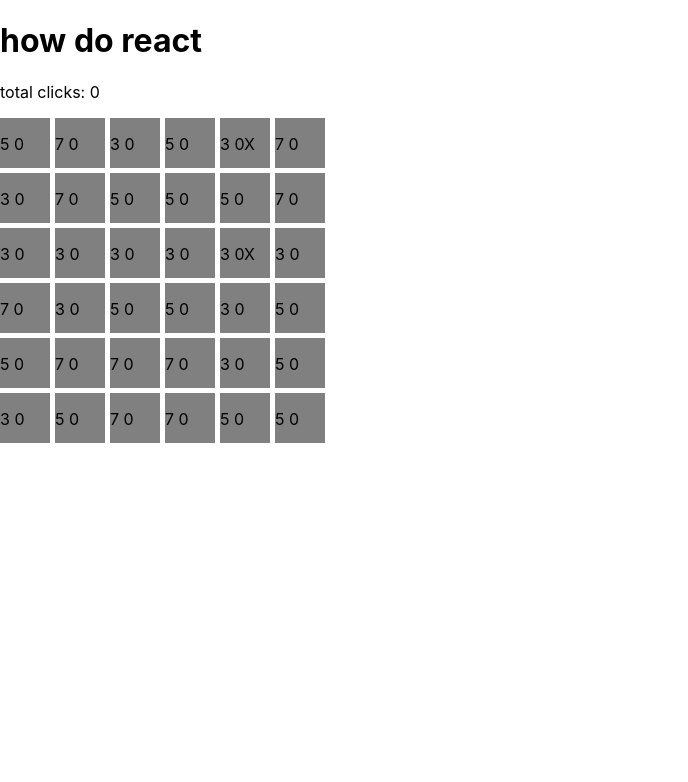
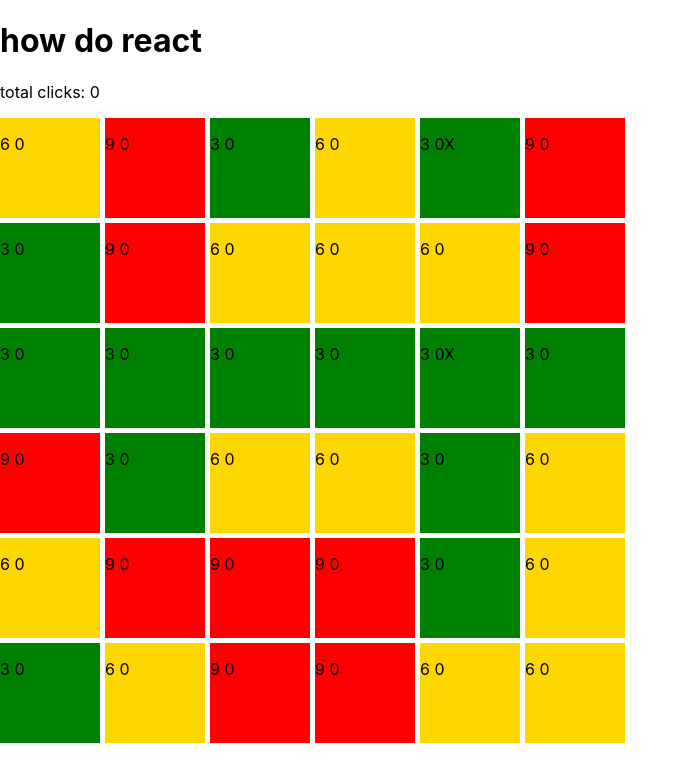
Before and after one commit to smooto/excavation-station, a React (Create React App) app: page / in a window 1280 px wide. Shown: the top 782 px of the page, without its empty margins (0-688 px from the left). Built offline with nearby package versions, Linux system fonts and the light colour scheme.

Commit message:
Change view based on tileClass and tileClicks

```diff
--- a/src/App.css
+++ b/src/App.css
@@ -5,13 +5,13 @@
 }
 
 .cell {
-  height: 50px;
-  width: 50px;
+  height: 100px;
+  width: 100px;
   background-color: gray;
 }
 
 .treasure {
-  height: 50px;
-  width: 50px;
+  height: 100px;
+  width: 100px;
   background-color: gold;
 }
--- a/src/App.jsx
+++ b/src/App.jsx
@@ -1,6 +1,7 @@
 import React, { useState, useEffect } from 'react';
 import Cell from './Cell';
 import './App.css';
+import './Cell.css';
 
 // const gameLevels = {
 //   1: [3, 5],
@@ -27,7 +28,7 @@ function App() {
     <>
       <h1>how do react</h1>
       <p>total clicks: {totalClicks}</p>
-      <div class="grid-container" style={{gridTemplateColumns: `repeat(${grid.columns}, 50px)`}}>
+      <div class="grid-container" style={{gridTemplateColumns: `repeat(${grid.columns}, 100px)`}}>
         {
           makeGrid(grid.rows, grid.columns)
             .map((cell, i) => {
--- /dev/null
+++ b/src/Cell.css
@@ -0,0 +1,27 @@
+.tile3 {
+  background-color: red;
+}
+
+.tile2 {
+  background-color: gold;
+}
+
+.tile1 {
+  background-color: green;
+}
+
+.tile0 {
+  background-color: gray;
+}
+
+.progress0 {
+  filter: opacity(100%);
+}
+
+.progress1 {
+  filter: opacity(66%);
+}
+
+.progress2 {
+  filter: opacity(33%);
+}
--- a/src/Cell.jsx
+++ b/src/Cell.jsx
@@ -1,25 +1,27 @@
 import React, { useState, useEffect } from 'react'
+// import './Cell.css';
 
 const gameLevels = {
-  1: [3, 5],
-  2: [3, 5, 7]
+  1: [0, 3, 6],
+  2: [0, 3, 6, 9]
 }
 
 export default function Cell({ passClick, level, hasFossil }) {
   const [maxClicks, setMaxClicks] = useState(getMaxClicks(level))
   const [totalClicks, setTotalClicks] = useState(0)
   const [tileClicks, setTileClicks] = useState(0)
+  const [tileClass, setTileClass] = useState(getTile(maxClicks, level))
+
   const [complete, setComplete] = useState(false)
-  const [tile, setTile] = useState(getTile(maxClicks, level))
 
   useEffect(() => {
     if(totalClicks === maxClicks) {
       setComplete(true)
     }
 
-    if((gameLevels[level][tile] - tileClicks) === gameLevels[level][tile - 1]) {
+    if((gameLevels[level][tileClass] - tileClicks) === gameLevels[level][tileClass - 1]) {
       setTileClicks(0)
-      setTile(tile - 1)
+      setTileClass(tileClass - 1)
     }
   }, [totalClicks, maxClicks])
 
@@ -32,7 +34,7 @@ export default function Cell({ passClick, level, hasFossil }) {
   }
 
   return (
-    <div class="cell" onClick={handleClick}>
+    <div class={`cell tile${tileClass} progress${tileClicks}`} onClick={handleClick}>
       <p>
         {maxClicks + ' ' + totalClicks}
         {hasFossil && <span>X</span>}
@@ -43,7 +45,7 @@ export default function Cell({ passClick, level, hasFossil }) {
 }
 
 function getMaxClicks(gameLevel) {
-  const validTiles = gameLevels[gameLevel]
+  const validTiles = gameLevels[gameLevel].slice(1, gameLevels[gameLevel].length)
   return validTiles[Math.floor(Math.random() * validTiles.length)]
 }
 
```
Also changed, not shown: 1 other file (tests, documents, lock files or other folders).
